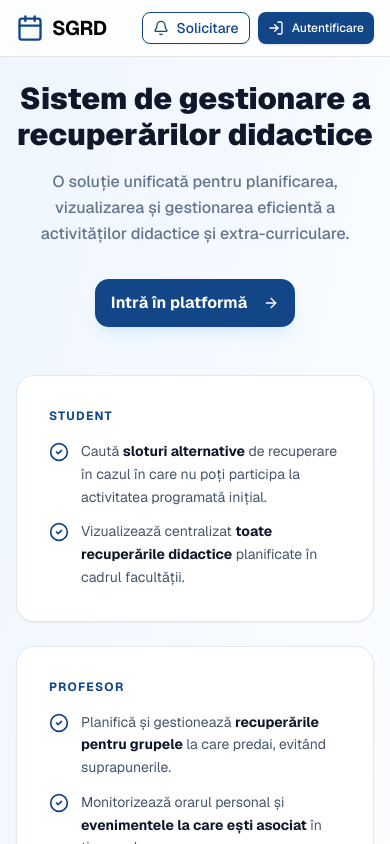
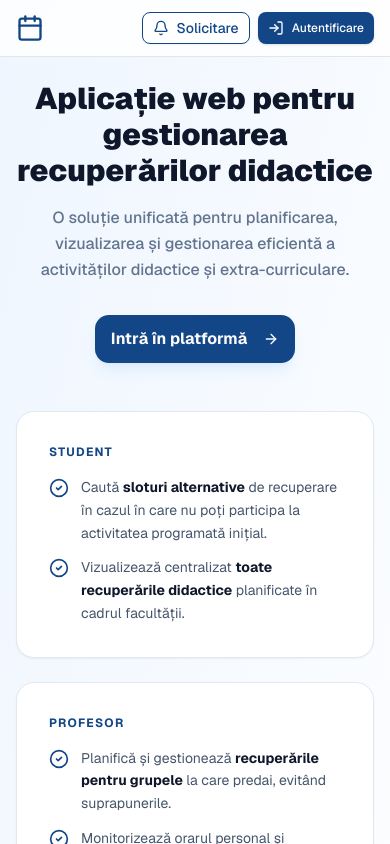
Before and after one commit to Licenta-proiect/frontend, a Next.js app in the folder frontend/: page / in a window 390 px wide. Shown: the top 844 px of the page. Built offline with nearby package versions, Linux system fonts and the light colour scheme; no server answers.

Commit message:
Schimbare nume aplicatie
Luat nume din env

```diff
--- a/frontend/src/app/layout.tsx
+++ b/frontend/src/app/layout.tsx
@@ -2,6 +2,8 @@ import type { Metadata } from "next";
 import { Toaster } from "sonner";
 import { Geist, Geist_Mono } from "next/font/google";
 import "./globals.css";
+
+const appName = process.env.NEXT_PUBLIC_APP_TITLE;
 
 const geistSans = Geist({
   variable: "--font-geist-sans",
@@ -14,7 +16,7 @@ const geistMono = Geist_Mono({
 });
 
 export const metadata: Metadata = {
-  title: "Sistem de gestionare a recuperărilor didactice",
+  title: `${appName} | Acasă`,
   description: "Generated by create next app",
 };
 
--- a/frontend/src/app/page.tsx
+++ b/frontend/src/app/page.tsx
@@ -13,6 +13,7 @@ import axios from "axios";
  */
 export default function Home() {
   const [isLoading, setIsLoading] = useState<boolean>(false);
+  const appName = process.env.NEXT_PUBLIC_APP_TITLE;
 
   /**
    * Orchestrates the login flow.
@@ -60,11 +61,8 @@ export default function Home() {
         <div className="container mx-auto px-4 py-3 md:py-4 flex justify-between items-center">
           <div className="flex items-center gap-2 shrink-0">
             <Calendar className="h-7 w-7 md:h-8 md:w-8 text-brand-blue" />
-            <span className="text-xl md:text-2xl font-bold text-black tracking-tight md:hidden">
-              SGRD
-            </span>
-            <span className="hidden md:block text-xl md:text-xl font-semibold text-black tracking-tight">
-              Sistem de gestionare a recuperărilor didactice
+            <span className="text-xl font-bold text-black tracking-tight">
+              {appName}
             </span>
           </div>
 
@@ -94,7 +92,7 @@ export default function Home() {
           <div className="flex flex-col items-center space-y-8">
             <div className="space-y-4">
               <h1 className="text-3xl md:text-5xl font-black text-slate-900">
-                Sistem de gestionare a recuperărilor didactice
+                Aplicație web pentru gestionarea recuperărilor didactice
               </h1>
 
               <p className="text-base md:text-lg text-slate-500 max-w-2xl mx-auto leading-relaxed font-medium">
@@ -221,7 +219,7 @@ export default function Home() {
       <footer className="border-t bg-white py-10 mt-auto">
         <div className="container mx-auto px-4 text-center">
           <p className="text-slate-600 font-bold mb-1">
-            © 2026 SGRD - Facultatea de Inginerie Electrică și Știința Calculatoarelor
+            © 2026 {appName} - Aplicație web pentru gestionarea recuperărilor didactice
           </p>
           <p className="text-xs text-slate-400 mt-1 uppercase tracking-widest font-semibold">
             Universitatea Ștefan cel Mare din Suceava
--- a/frontend/src/components/DashboardLayout.tsx
+++ b/frontend/src/components/DashboardLayout.tsx
@@ -29,6 +29,8 @@ export default function DashboardLayout({ children, userRole, userName, userEmai
   const [isAuthorized, setIsAuthorized] = useState(false);
   const isVerifying = useRef(false);
   const hasErrorShown = useRef(false);
+
+  const appName = process.env.NEXT_PUBLIC_APP_TITLE;
 
   /**
    * Handles the logout process by calling the backend /auth/logout
@@ -113,11 +115,11 @@ export default function DashboardLayout({ children, userRole, userName, userEmai
 
   useEffect(() => {
     if (activeTabLabel) {
-      document.title = `${activeTabLabel} | SGRD`;
+      document.title = `${appName} | ${activeTabLabel}`;
     } else {
-      document.title = "Sistem de gestionare a recuperărilor didactice";
+      document.title = `${appName} | Acasă`;
     }
-  }, [activeTabLabel]);
+  });
 
   if (!isAuthorized) {
     return (
@@ -142,10 +144,10 @@ export default function DashboardLayout({ children, userRole, userName, userEmai
               <SheetContent side="left" className="w-80 font-sans">
                 <SheetHeader>
                   <SheetTitle className="flex items-center gap-2 text-brand-blue font-bold">
-                    <Calendar className="h-6 w-6" /> Sistem de gestionare a recuperărilor didactice
+                    <Calendar className="h-6 w-6" /> {appName}
                   </SheetTitle>
                   <SheetDescription className="sr-only">
-                    Meniu de navigare pentru Sistemul de gestionare a recuperărilor.
+                    Meniu de navigare pentru {appName}.
                   </SheetDescription>
                 </SheetHeader>
                 <nav className="space-y-2 mt-6">
@@ -178,14 +180,8 @@ export default function DashboardLayout({ children, userRole, userName, userEmai
             <div className="flex items-center gap-2 shrink-0">
               <Calendar className="h-7 w-7 md:h-9 md:w-9 text-brand-blue shrink-0" />
               <div className="flex flex-col justify-center">
-                {/* Short Version: Visible on mobile, hidden from 'lg' up */}
-                <span className="text-xl font-bold text-black tracking-tight leading-none lg:hidden">
-                  SGRD
-                </span>
-
-                {/* Long Version */}
-                <span className="hidden lg:block text-lg font-semibold text-black tracking-tight leading-none">
-                  Sistem de gestionare a recuperărilor didactice
+                <span className="text-xl font-bold text-black tracking-tight">
+                  {appName}
                 </span>
                 <span className="text-sm md:text-xs font-semibold text-brand-blue tracking-tight leading-none mt-1">
                   {activeTabLabel}
```
